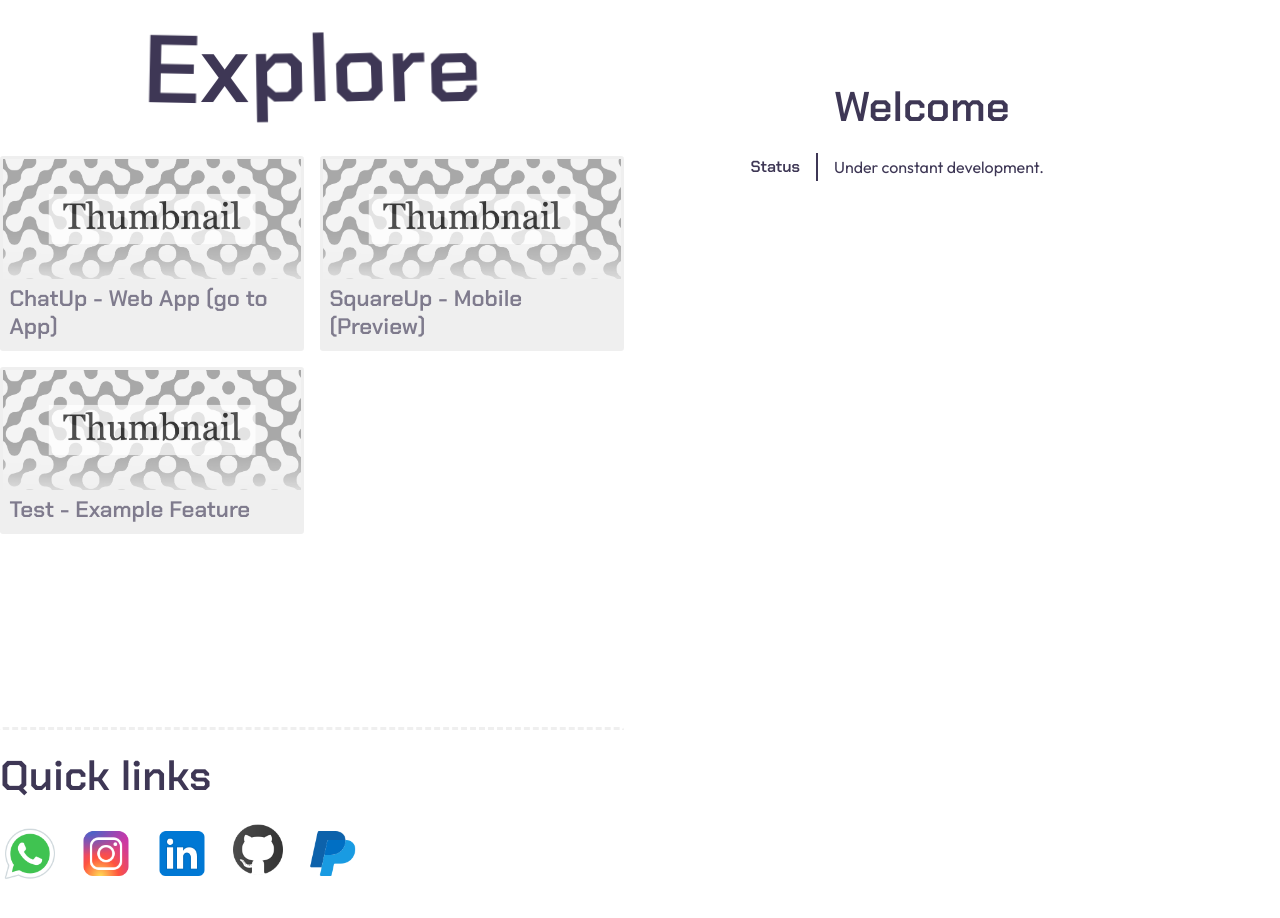
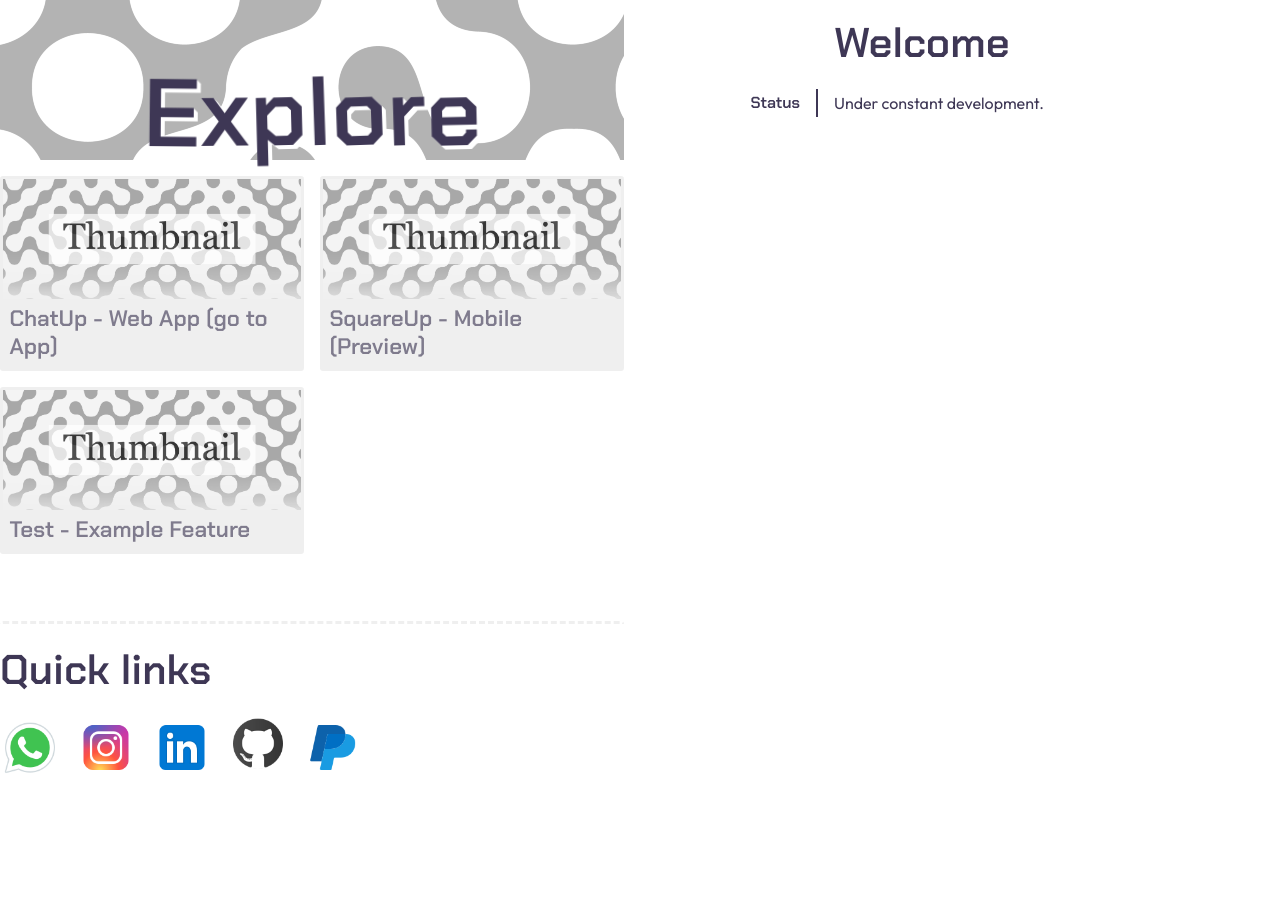
Before and after one commit to palloncino/antonioguiotto.com, a React (Create React App) app: page / in a window 1280 px wide. Shown: the top 918 px of the page. After the commit the page ends 800 px from the top, so only its background shows below. Built offline with nearby package versions, Linux system fonts and the light colour scheme.

Commit message:
grid template rows

```diff
--- a/src/features/Explore/explore.css
+++ b/src/features/Explore/explore.css
@@ -10,7 +10,6 @@
 
 .explore-page-container {
   box-sizing: border-box;
-  /* background: url("../../media/images/graph-paper.svg"); */
   background-position: center top;
 }
 
@@ -30,7 +29,7 @@
 
 .left-side {
   display: grid;
-  grid-template-rows: 1fr 1fr;
+  grid-template-rows: 1fr minmax(160px, auto);
   gap: 1rem;
 }
 
@@ -62,7 +61,6 @@
   display: flex;
   justify-content: flex-start;
   align-items: flex-start;
-  padding-top: 4rem;
 }
 
 .right-side-bottom {
@@ -151,12 +149,13 @@
   flex-direction: column;
   justify-content: flex-end;
   align-items: center;
-  height: 140px;
+  background: url("../../media/images/maze.png");
+  height: 160px;
 }
 
 .explore-page-title {
   font-size: 6em;
-  margin: 2rem 0 3.5rem 0;
+  margin: 2rem;
   user-select: none;
   transition: 0.2s all;
 }
```
